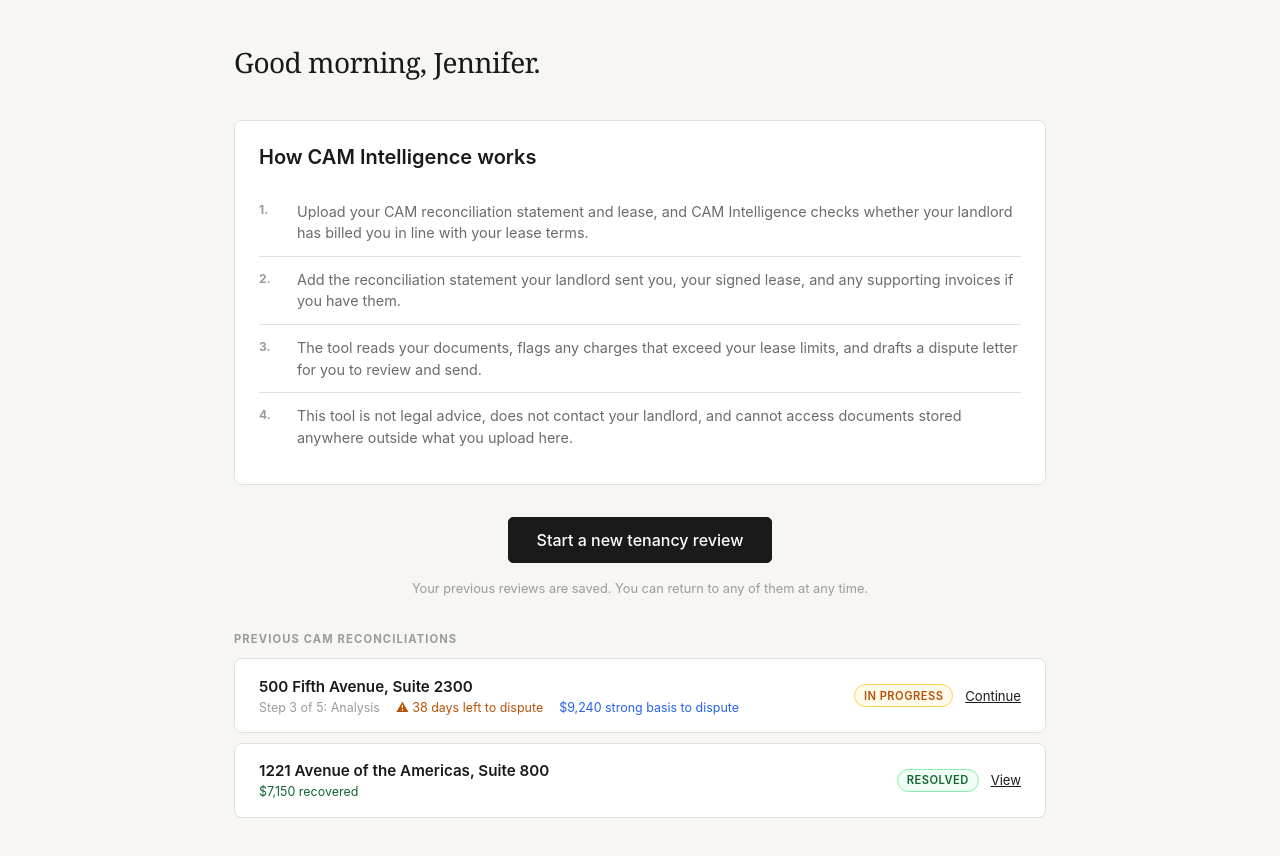
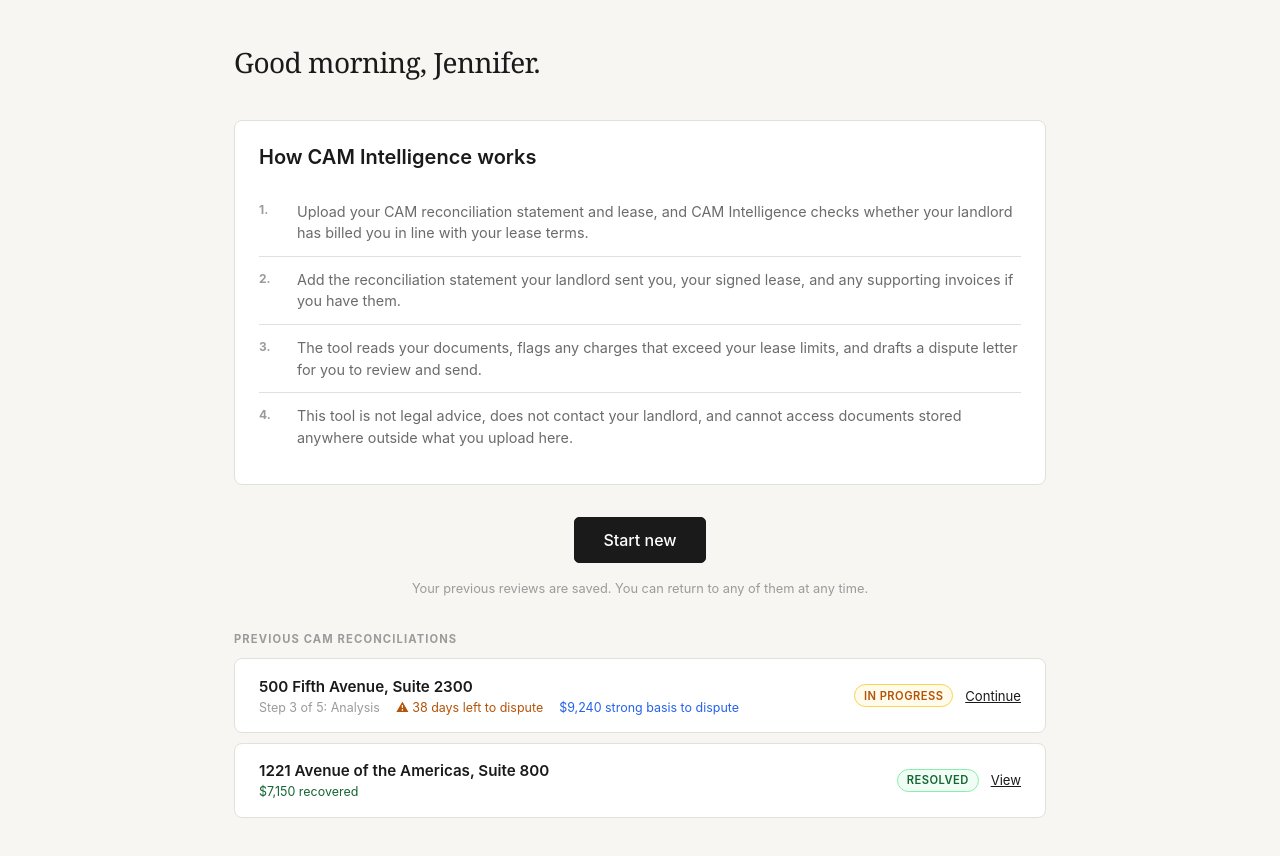
Before and after one commit to DanielJLester/CAM-Reconciliation-Intelligence, a plain HTML site: page index.html in a window 1280 px wide. Both pictures are taken after a click on the button "Sign in". Shown: the part 62-918 px from the top of the page. Drawn offline with Linux system fonts and the light colour scheme.

Commit message:
deploy: 70d58c1ba8fcebfd99e7dbcdb622ed597b522c5d

```diff
--- a/index.html
+++ b/index.html
@@ -292,7 +292,7 @@
       </div>
     </div>
     <div class="mt-4" style="text-align:center">
-      <button class="btn btn-primary btn-lg" onclick="startNewReview()">Start a new tenancy review</button>
+      <button class="btn btn-primary btn-lg" onclick="startNewReview()">Start new</button>
       <p class="text-faint mt-2">Your previous reviews are saved. You can return to any of them at any time.</p>
     </div>
     <div class="mt-4">
```
